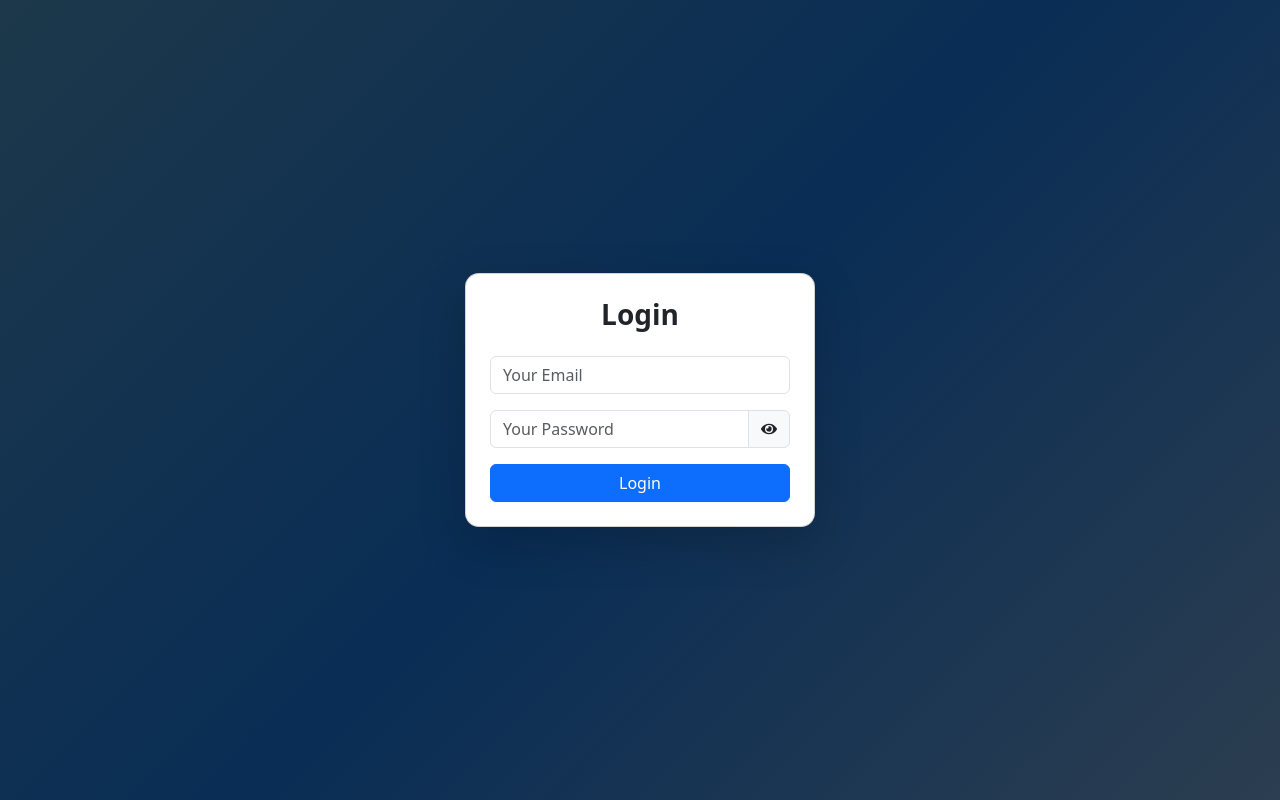
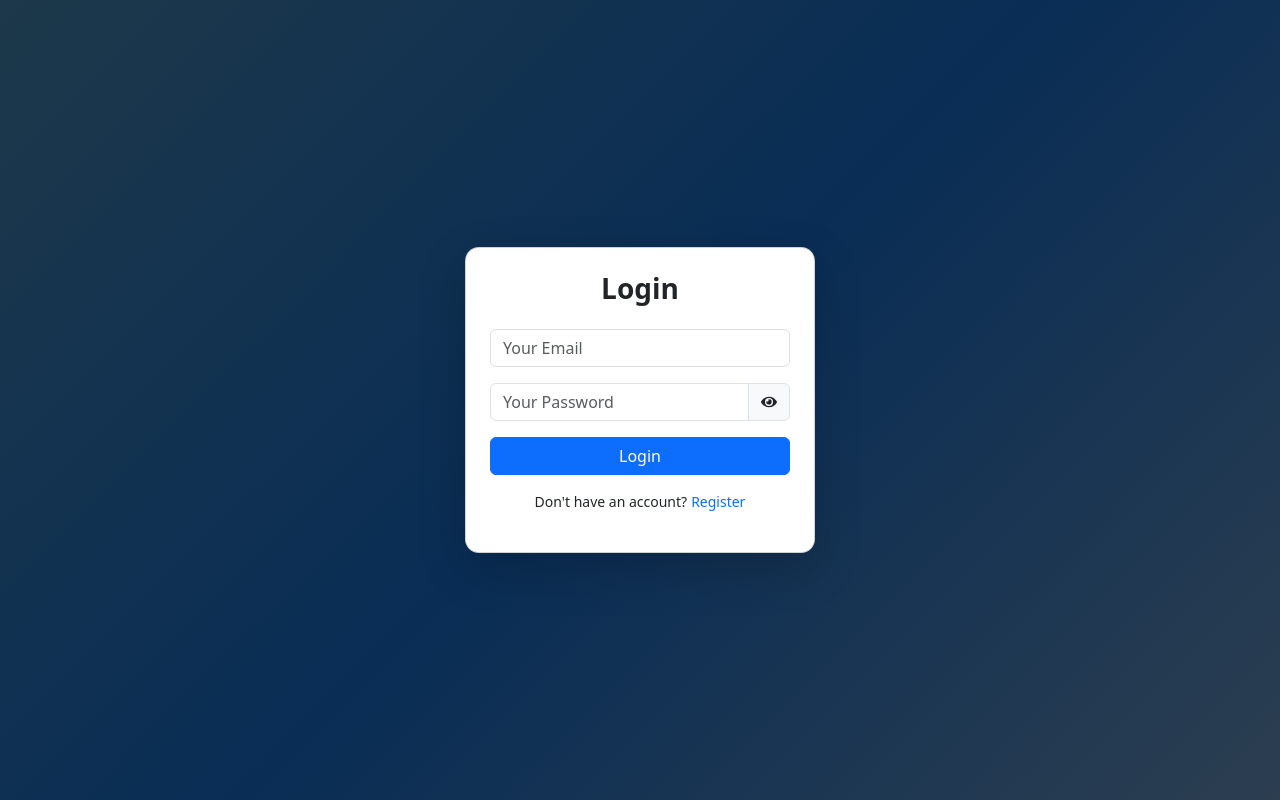
Before and after one commit to dev-suryajith/MyNotes-Frontend, a React (Vite) app: page /login in a window 1280 px wide. Built offline with nearby package versions, Linux system fonts and the light colour scheme.

Commit message:
User Login-Register Added

```diff
--- a/src/components/LoginRegister.jsx
+++ b/src/components/LoginRegister.jsx
@@ -177,6 +177,13 @@ function LoginRegister({ login }) {
                 >
                     {login ? "Login" : "Register"}
                 </button>
+
+                <p className="text-center mt-3" style={{ fontSize: "14px" }}>
+                    {login ? "Don't have an account?" : "Already have an account?"}
+                    <a href={login ? "/register" : "/login"} className="ms-1 text-decoration-none" >
+                        {login ? "Register" : "Login"}
+                    </a>
+                </p>
             </div>
         </div>
     );
```
